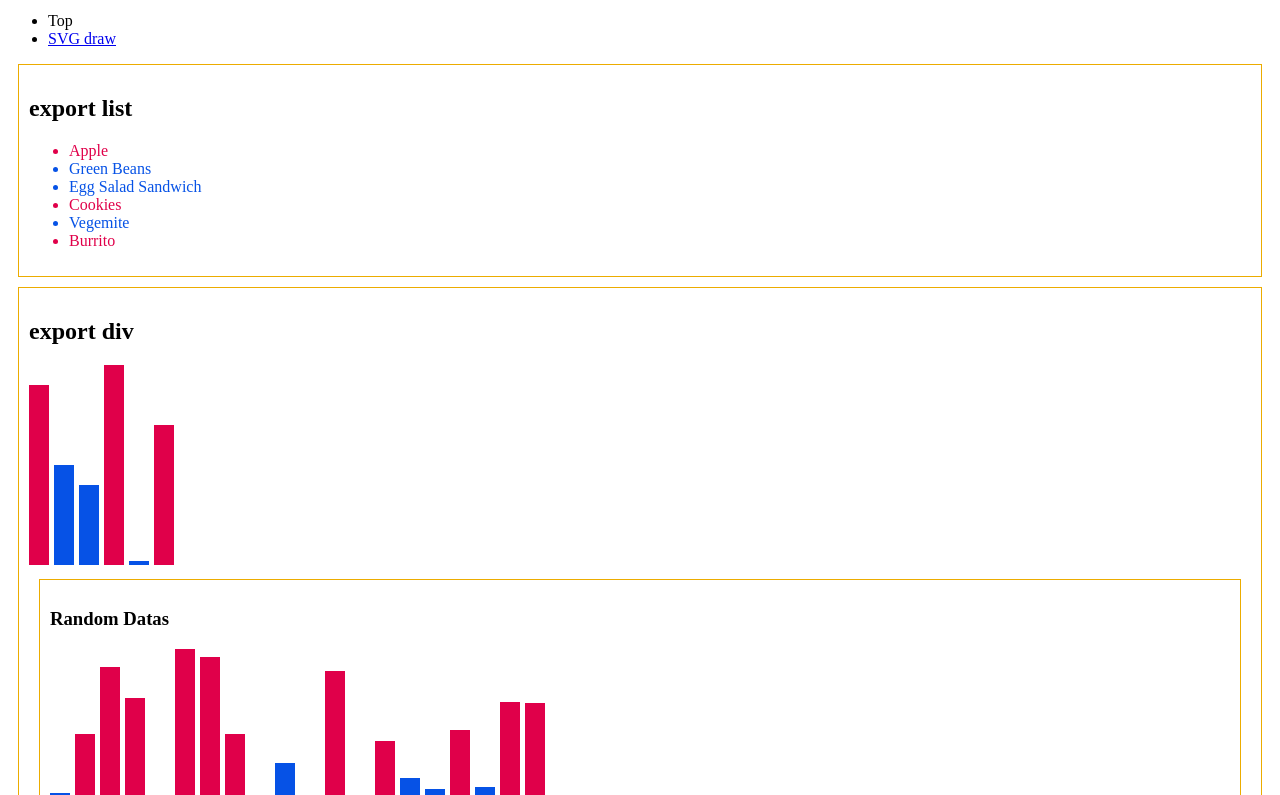
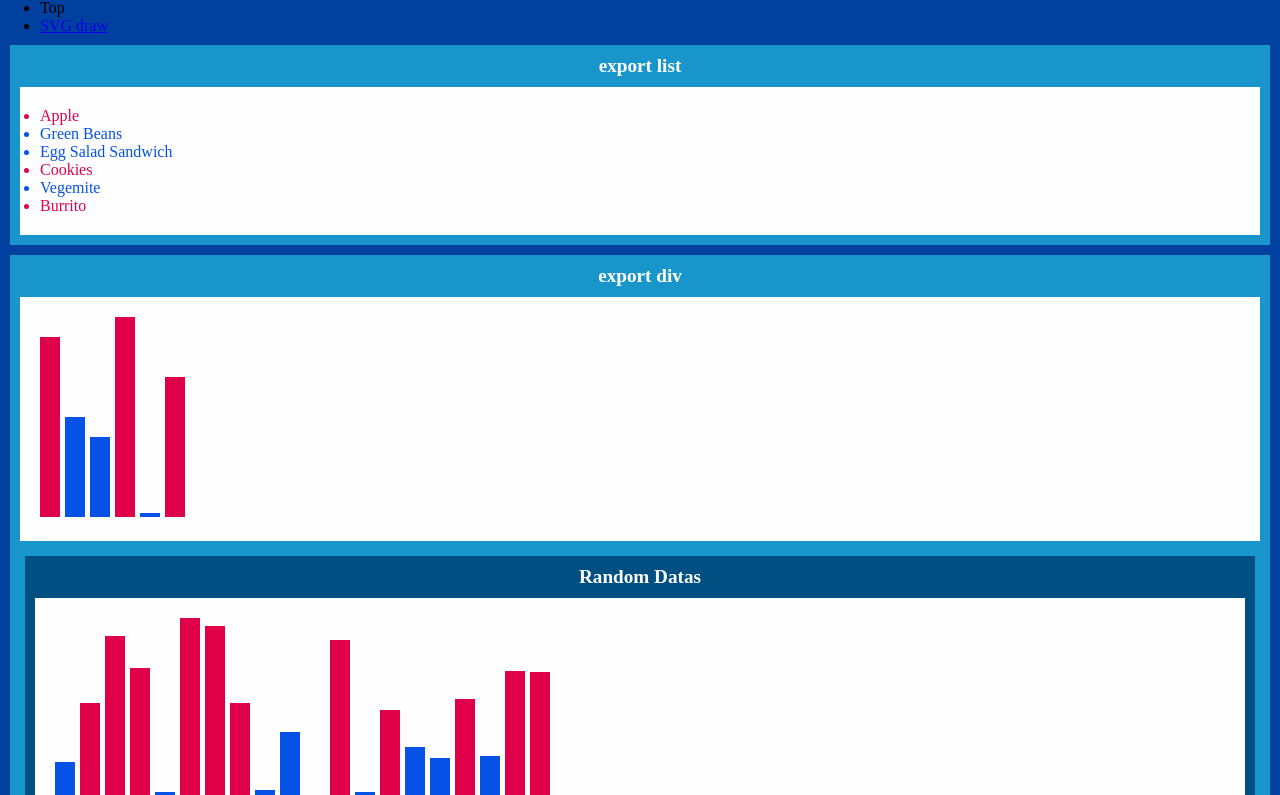
Before and after one commit to megatkhs/practice-d3js, a website: page index.html in a window 1280 px wide. Shown: the part 68-863 px from the top of the page. Drawn offline with nearby package versions, Linux system fonts and the light colour scheme.

Commit message:
変更 CSSの適応に伴い構造を変更

```diff
--- a/css/style.css
+++ b/css/style.css
@@ -1,9 +1,51 @@
 @charset "UTF-8";
 
-section {
-  border: solid 1px #ecac00;
+html, body{
+  margin: 0;
+  padding: 0;
+  width: 100%;
+  height: 100%;
+}
+
+h1, h2, h3, h4, h5 {
+  margin: 0;
+  text-align: center;
+  color: #fefefe;
+  font-size: 1.2rem;
+}
+
+ul {
+  margin: 0;
+}
+
+h1 {
+  padding: 20px 0;
+  font-size: 1.5rem;
+  color: #fefefe;
+  text-shadow: 2px 0 10px #0c3081;
+}
+
+body {
+  background: #00409f;
+}
+
+body > section {
   padding: 10px;
   margin: 10px;
+  background-color: #1896cc;
+}
+
+section > .wrap {
+  overflow: auto;
+  background-color: #fefefe;
+  padding: 20px;
+  margin-top: 10px;
+}
+
+section > section {
+  margin: 15px 5px 5px;
+  padding: 10px;
+  background-color: #004f82;
 }
 
 div.bar{
--- a/index.html
+++ b/index.html
@@ -23,16 +23,16 @@
   </nav>
   <section>
     <h2>export list</h2>
-    <ul id="list">
+    <ul id="list" class="wrap">
     </ul>
   </section>
   <section>
     <h2>export div</h2>
-    <div id="barChart">
+    <div id="barChart" class="wrap">
     </div>
     <section>
       <h3>Random Datas</h3>
-      <div id="randomData">
+      <div id="randomData" class="wrap">
       </div>
     </section>
   </section>
```
Also changed, not shown: p_svg/index.html (+4 -2 lines).
